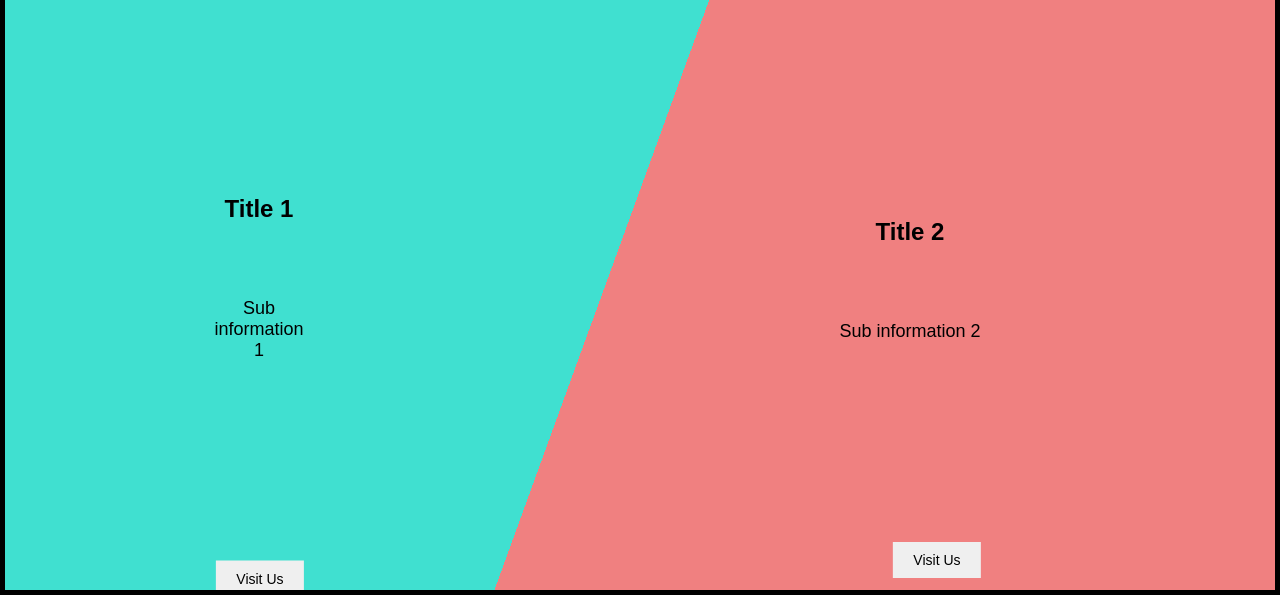
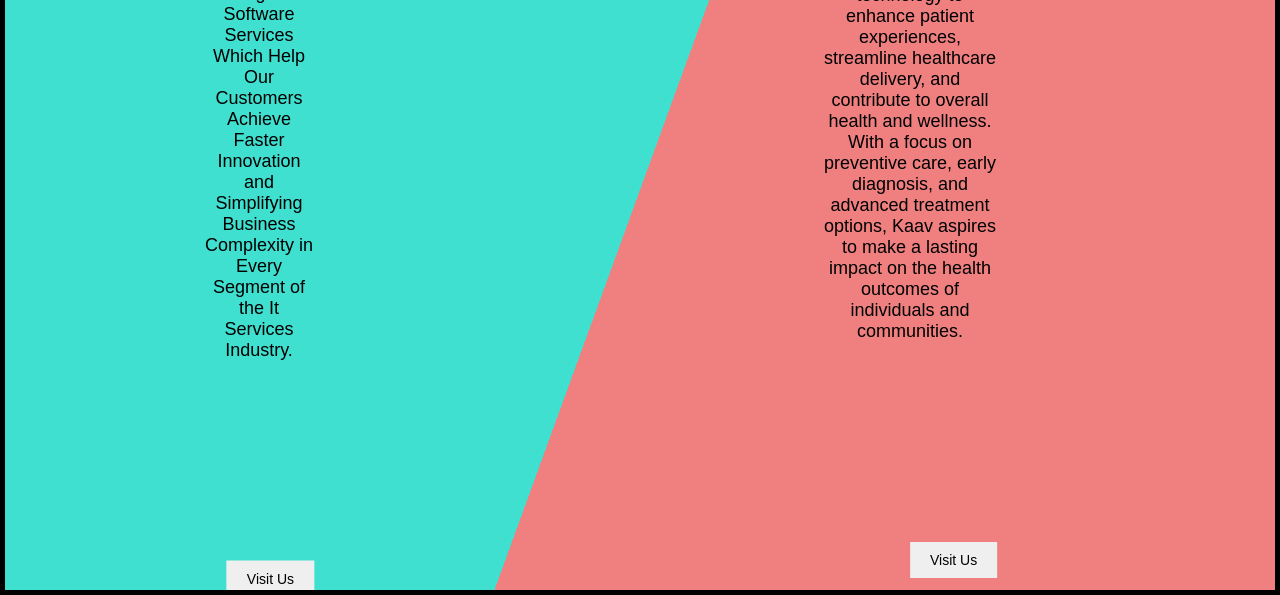
Before and after one commit to anandsathvik/anandsathvik1.github.io, a plain HTML site: page index.html in a window 1280 px wide. Shown: the part 215-810 px from the top of the page. Drawn offline with Linux system fonts and the light colour scheme.

Commit message:
Update index.html

```diff
--- a/index.html
+++ b/index.html
@@ -8,16 +8,16 @@
         <div class="image image1">
             <img src="images/kaav.png" alt="Header 1">
             <div class="text-box text-box1">
-                <h2>Title 1</h2>
-                <p>Sub information 1</p>
+                <h2>KAAV Inc</h2>
+                <p>Kaav Business Solutions is the most Admired and Trusted Organization in Serving Customers across the Globe in All Domains & Technologies. We Offer an Extensive Range of Software Services Which Help Our Customers Achieve Faster Innovation and Simplifying Business Complexity in Every Segment of the It Services Industry.</p>
                 <button>Visit Us</button>
             </div>
         </div>
         <div class="image image2">
             <img src="images/logo (1).png" alt="Header 2">
             <div class="text-box text-box2">
-                <h2>Title 2</h2>
-                <p>Sub information 2</p>
+                <h2>KAAV Healthcare</h2>
+                <p>Kaav Healthcare is on a mission to leverage the power of technology to enhance patient experiences, streamline healthcare delivery, and contribute to overall health and wellness. With a focus on preventive care, early diagnosis, and advanced treatment options, Kaav aspires to make a lasting impact on the health outcomes of individuals and communities.</p>
                 <button>Visit Us</button>
             </div>
         </div>
```
